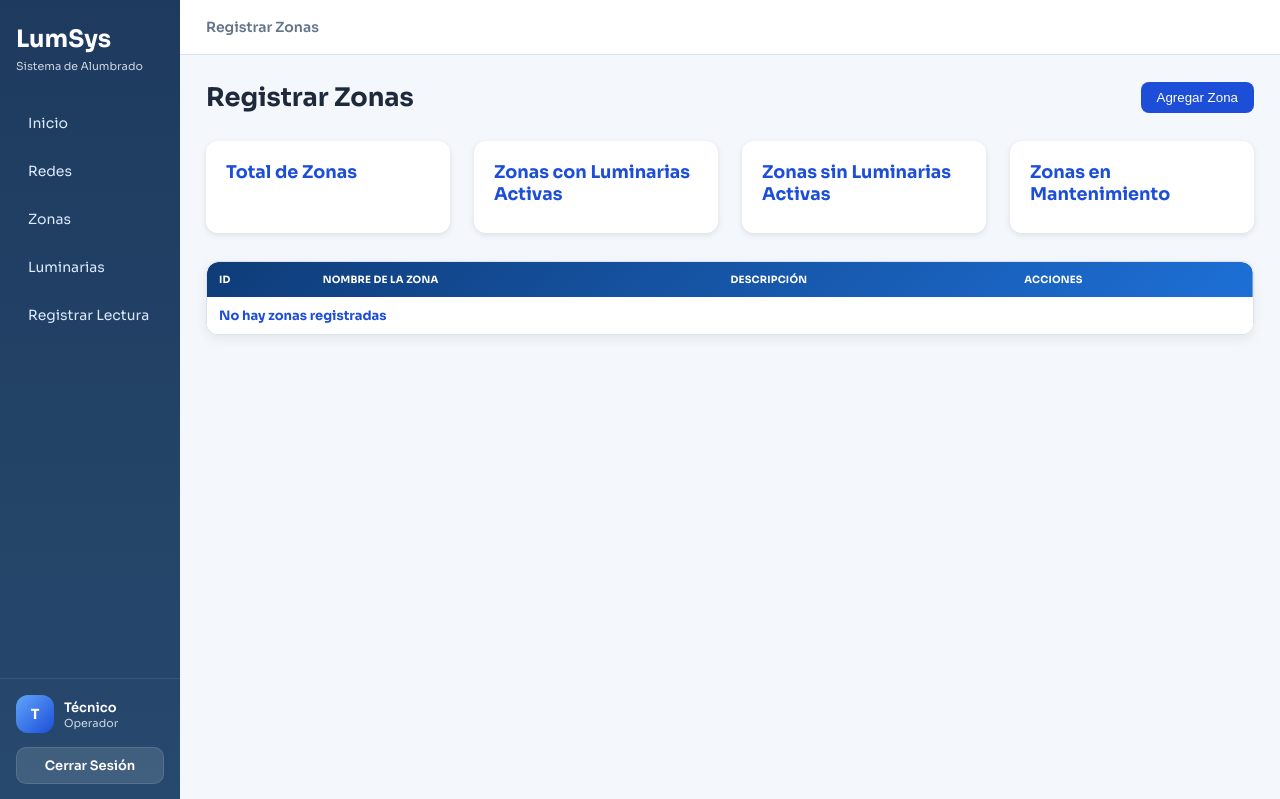
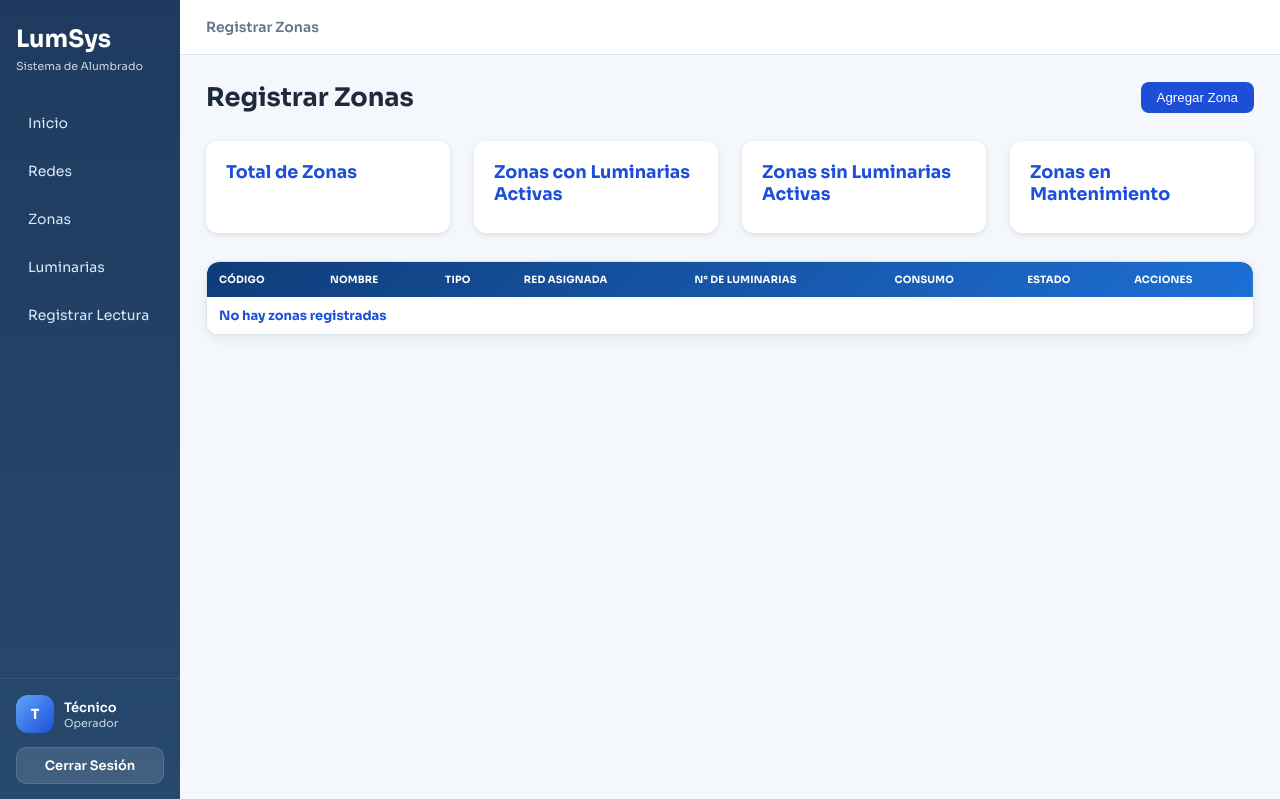
Before and after one commit to Aaron-2516/GestionLuminarias-Web, a Django app: page /agregar_zonas/ in a window 1280 px wide. Shown: the top 799 px of the page. Run offline with Django 5.2, Linux system fonts and the light colour scheme; parts of the project's set-up code (start-up, migrations or seed data) failed here and were passed over.

Commit message:
arreglo tabla zona

```diff
--- a/Luminarias/templates/luminarias/agregar_zonas.html
+++ b/Luminarias/templates/luminarias/agregar_zonas.html
@@ -51,9 +51,13 @@
     <table class="table-zonas">
         <thead>
             <tr>
-                <th>ID</th>
-                <th>Nombre de la Zona</th>
-                <th>Descripción</th>
+                <th>Código</th>
+                <th>Nombre</th>
+                <th>Tipo</th>
+                <th>Red Asignada</th>
+                <th>N° de Luminarias</th>
+                <th>Consumo</th>
+                <th>Estado</th>
                 <th>Acciones</th>
             </tr>
         </thead>
@@ -63,6 +67,10 @@
                 <td>{{ zona.id_zona }}</td>
                 <td>{{ zona.nombre_zona }}</td>
                 <td>{{ zona.descripcion }}</td>
+                <td>{{ zona.red_asignada }}</td>
+                <td>{{ zona.numero_luminarias }}</td>
+                <td>{{ zona.consumo }}</td>
+                <td>{{ zona.estado }}</td>
                 <td class="acciones">
                     <button class="btn-editar" data-id="{{ zona.id_zona }}">Editar</button>
                     <button class="btn-eliminar" data-id="{{ zona.id_zona }}">Eliminar</button>
```
